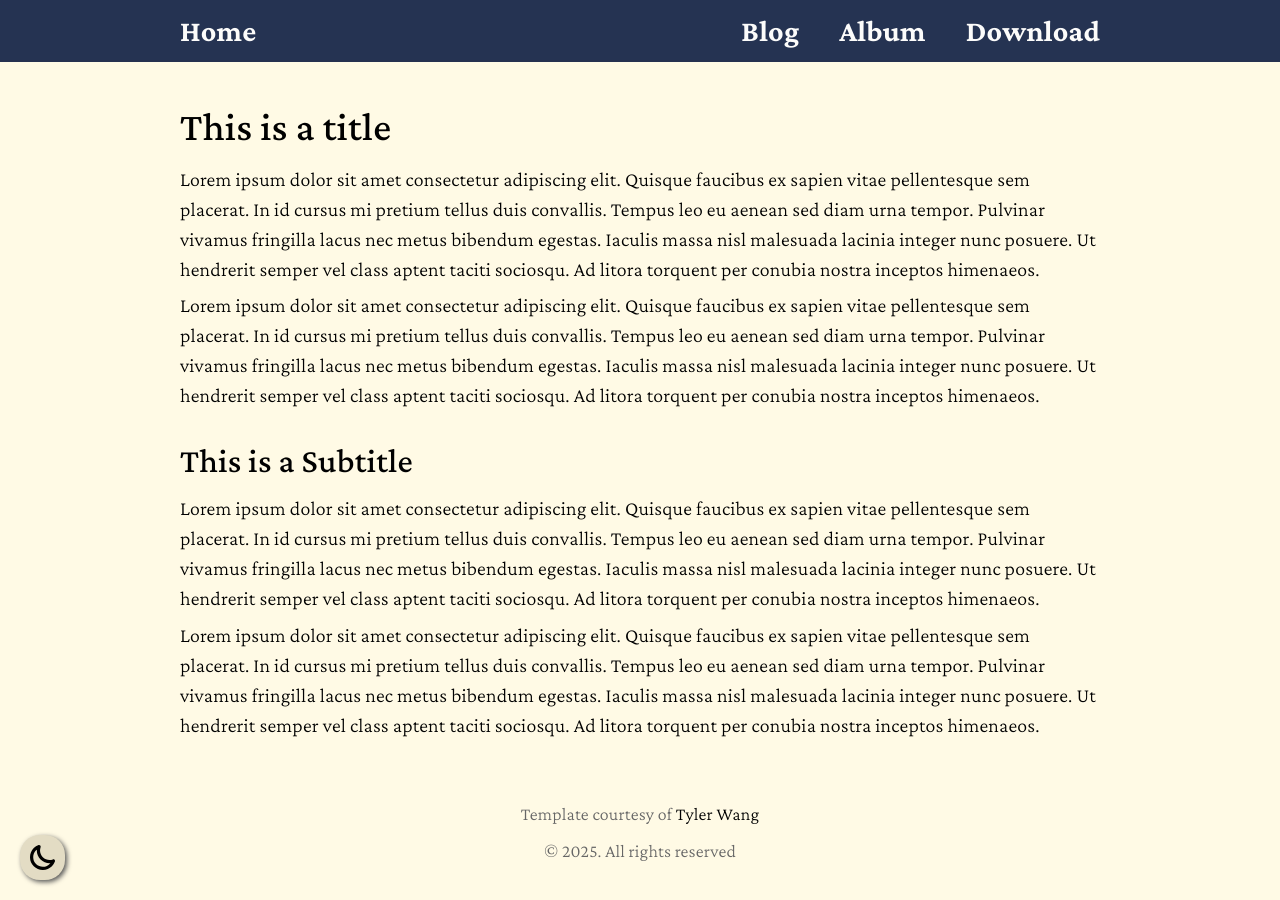
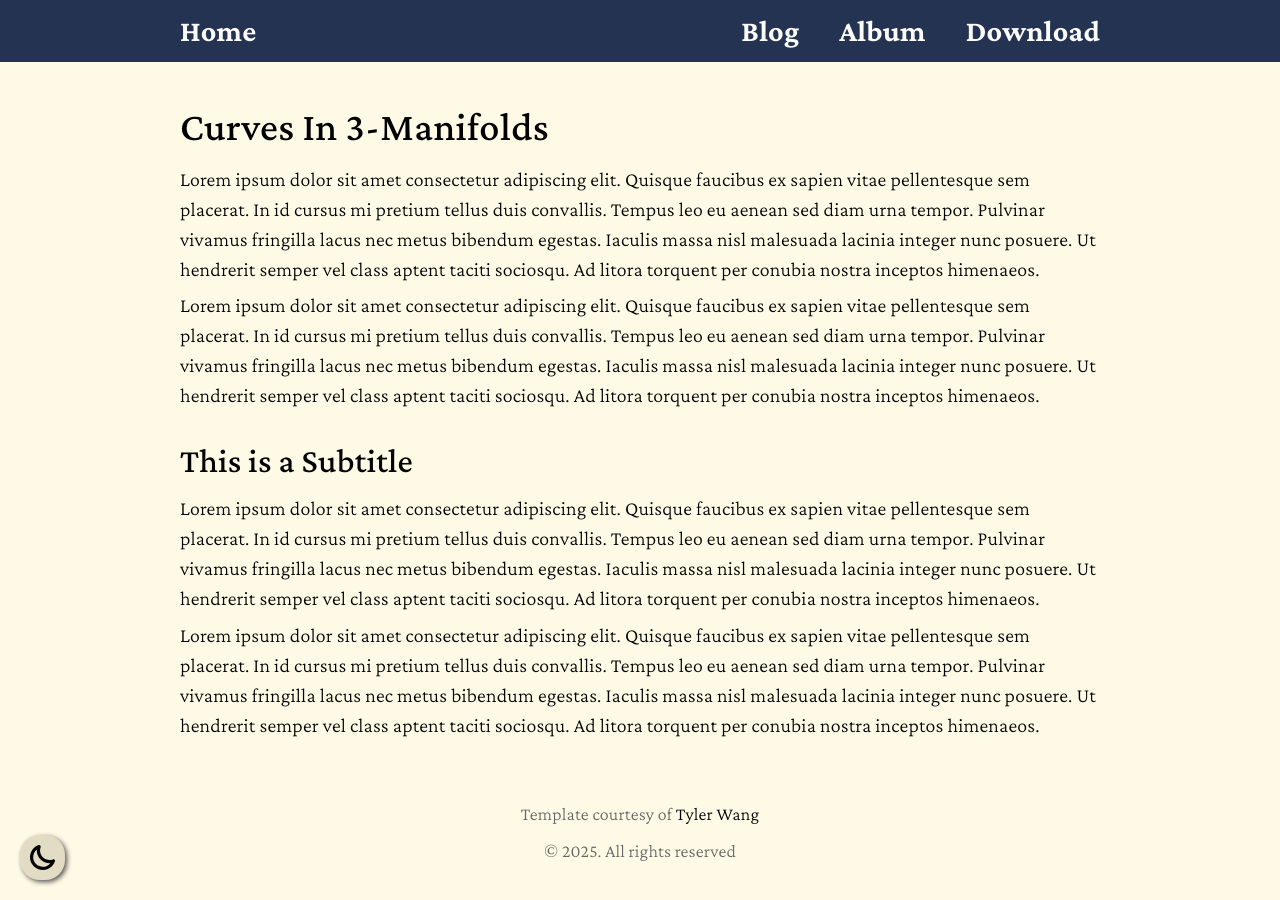
Before and after one commit to CurvesIn3Manifolds/CurvesIn3Manifolds.github.io, a Jekyll site: the page built from index.md, in a window 1280 px wide. Built offline with Jekyll 4.4.1, drawn with Linux system fonts in a browser that asks for light colours.

Commit message:
Update index.md

```diff
--- a/index.md
+++ b/index.md
@@ -1,7 +1,7 @@
 ---
 layout: default
 ---
-# This is a title
+# Curves In 3-Manifolds
 Lorem ipsum dolor sit amet consectetur adipiscing elit. Quisque faucibus ex sapien vitae pellentesque sem placerat. In id cursus mi pretium tellus duis convallis. Tempus leo eu aenean sed diam urna tempor. Pulvinar vivamus fringilla lacus nec metus bibendum egestas. Iaculis massa nisl malesuada lacinia integer nunc posuere. Ut hendrerit semper vel class aptent taciti sociosqu. Ad litora torquent per conubia nostra inceptos himenaeos.
 
 Lorem ipsum dolor sit amet consectetur adipiscing elit. Quisque faucibus ex sapien vitae pellentesque sem placerat. In id cursus mi pretium tellus duis convallis. Tempus leo eu aenean sed diam urna tempor. Pulvinar vivamus fringilla lacus nec metus bibendum egestas. Iaculis massa nisl malesuada lacinia integer nunc posuere. Ut hendrerit semper vel class aptent taciti sociosqu. Ad litora torquent per conubia nostra inceptos himenaeos.
```
